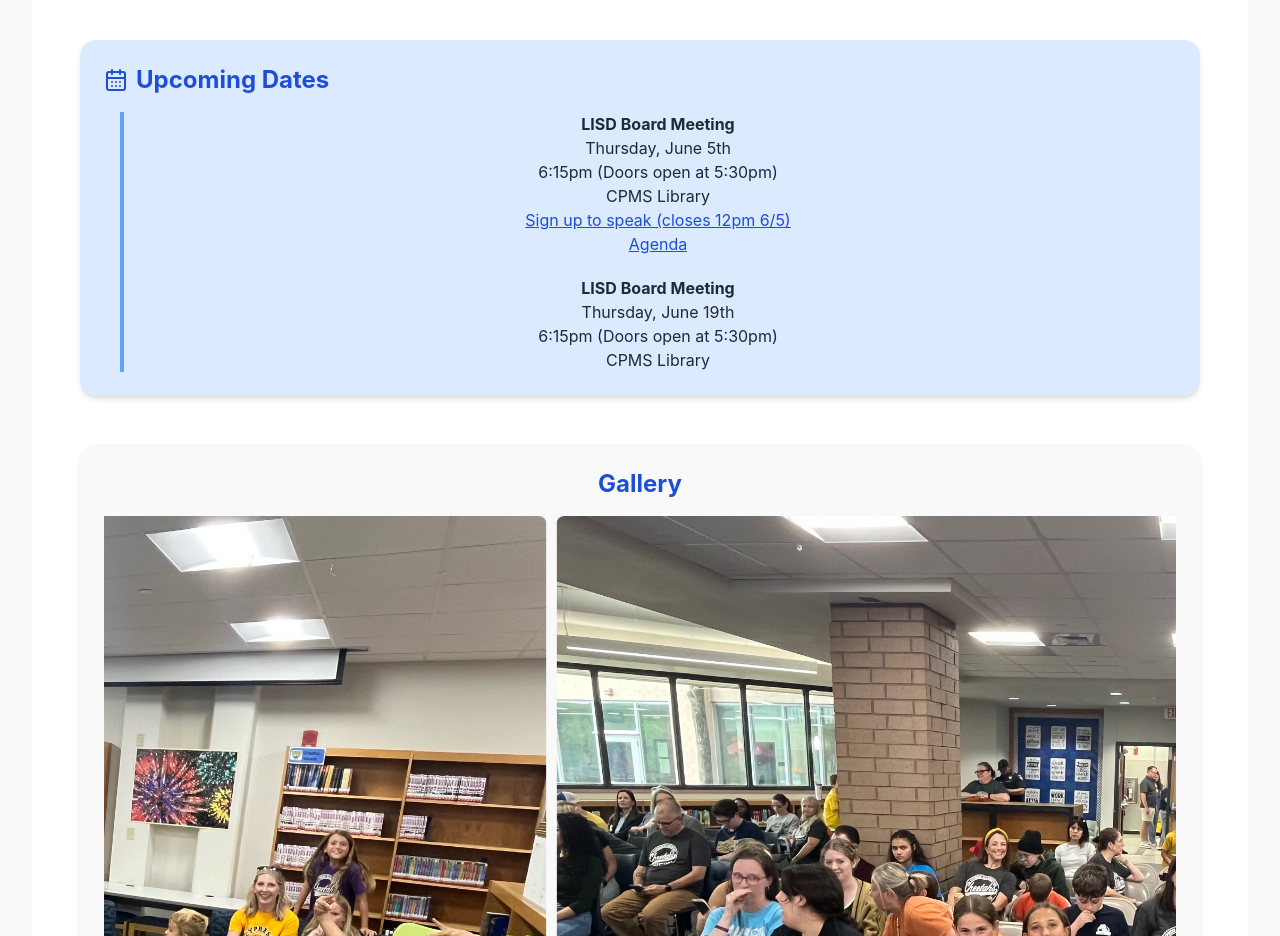
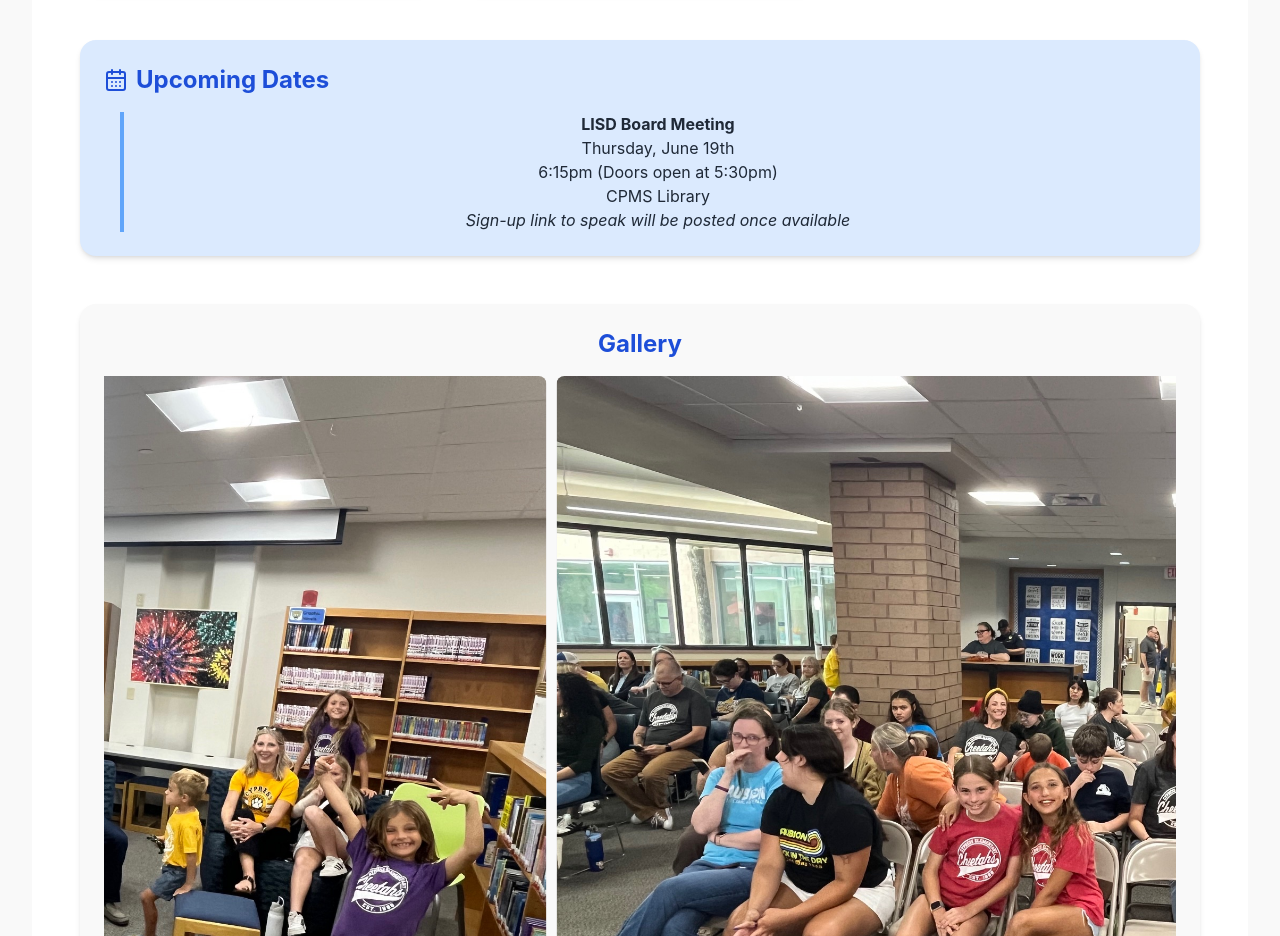
Before and after one commit to cgalvan/save-cypress, a React (Vite) app: page / in a window 1280 px wide. Shown: the part 880-1816 px from the top of the page. Built offline with nearby package versions, Linux system fonts and the light colour scheme.

Commit message:
Removed board meeting date that has passed (#9)

```diff
--- a/src/App.tsx
+++ b/src/App.tsx
@@ -134,6 +134,7 @@ function App() {
     },
   });
 
+  // Show a top banner whenever a board meeting stream is live
   const [showBanner, setShowBanner] = useState(false);
 
   useEffect(() => {
@@ -319,37 +320,12 @@ function App() {
                     <p>
                       <strong>LISD Board Meeting</strong>
                     </p>
-                    <p>Thursday, June 5th</p>
+                    <p>Thursday, June 19th</p>
                     <p>6:15pm (Doors open at 5:30pm)</p>
                     <p>CPMS Library</p>
                     <p>
-                      <a
-                        href="https://docs.google.com/forms/d/e/1FAIpQLSfNfmfysPKJtuikl7D3ULCqZO0ZwlkdPeMl6wxRjcIVmcicGQ/viewform"
-                        target="_blank"
-                        rel="noopener noreferrer"
-                        className="text-blue-700 underline hover:text-blue-500"
-                      >
-                        Sign up to speak (closes 12pm 6/5)
-                      </a>
+                      <i>Sign-up link to speak will be posted once available</i>
                     </p>
-                    <p>
-                      <a
-                        href="https://meetings.boardbook.org/Public/Agenda/795?meeting=686178"
-                        target="_blank"
-                        rel="noopener noreferrer"
-                        className="text-blue-700 underline hover:text-blue-500"
-                      >
-                        Agenda
-                      </a>
-                    </p>
-                  </div>
-                  <div>
-                    <p>
-                      <strong>LISD Board Meeting</strong>
-                    </p>
-                    <p>Thursday, June 19th</p>
-                    <p>6:15pm (Doors open at 5:30pm)</p>
-                    <p>CPMS Library</p>
                   </div>
                 </div>
               </CardContent>
```
